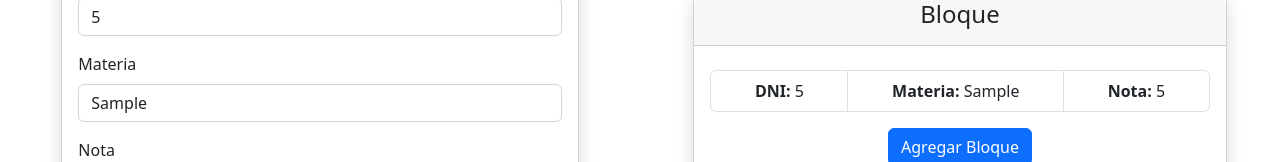
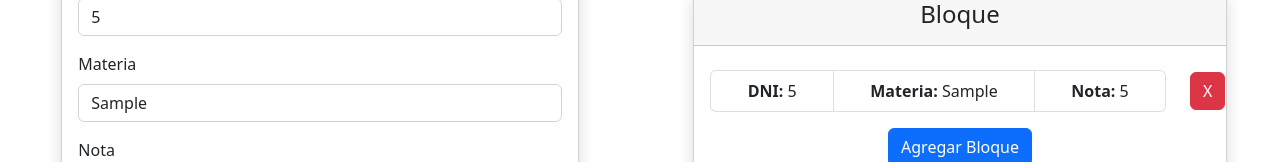
Before and after one commit to sangenelo/blockchain-grupo2-front, a React (Create React App) app: page / in a window 1280 px wide. Both pictures are taken after typing "5", "Sample", "5" into the empty fields and a click on the button "Agregar Registro". Shown: the part 193-355 px from the top of the page. Built offline with nearby package versions, Linux system fonts and the light colour scheme; no server answers.

Commit message:
Se agregó soporte para borrar registros

```diff
--- a/src/components/NewBlockForm.js
+++ b/src/components/NewBlockForm.js
@@ -1,6 +1,6 @@
 
 import { useEffect, useState } from "react";
-import { Button, Card, Col, Form, ListGroup, Row } from "react-bootstrap";
+import { Button, Card, CloseButton, Col, Form, ListGroup, Row } from "react-bootstrap";
 import axios from 'axios';
 import 'react-toastify/dist/ReactToastify.css';
 import { ToastContainer, toast } from 'react-toastify';
@@ -21,6 +21,13 @@ function NewBlockForm(props) {
             nota: nota
         }
         setBlock(current => [...current, record]);
+    }
+
+    const deleteRecord = async (index) => {
+        console.log("Delete record: "+index)
+        setBlock(oldArray => {
+            return oldArray.filter((value, i) => i !== index)
+          })
     }
 
     const saveTransaction = async (event) => {
@@ -95,13 +102,18 @@ function NewBlockForm(props) {
                         <Card.Body>
                             {
                                 block.map((lineItem, index) =>
-
-
-                                    <ListGroup horizontal key={index} className="mt-2">
+                                <Row className="d-flex align-items-center mt-2" key={index}>
+                                    <Col xs={11}>
+                                    <ListGroup horizontal >
                                         <ListGroup.Item className="flex-fill"><strong>DNI:</strong> {lineItem.dniAlumno}</ListGroup.Item>
                                         <ListGroup.Item className="flex-fill"><strong>Materia:</strong> {lineItem.materia}</ListGroup.Item>
                                         <ListGroup.Item className="flex-fill"><strong>Nota:</strong> {lineItem.nota}</ListGroup.Item>
                                     </ListGroup>
+                                    </Col>
+                                    <Col xs={1}>
+                                        <Button variant="danger"  onClick={(e) => deleteRecord(index)}>X</Button>
+                                    </Col>
+                                </Row>
                                 )
                             }
                             <Button variant="primary" type="submit" onClick={(e) => saveTransaction(e)} className="mt-3">
```
